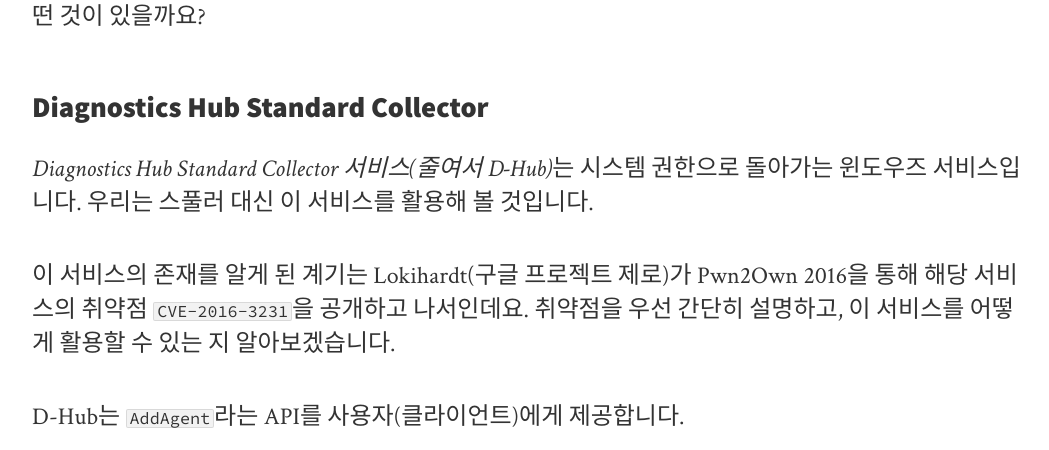
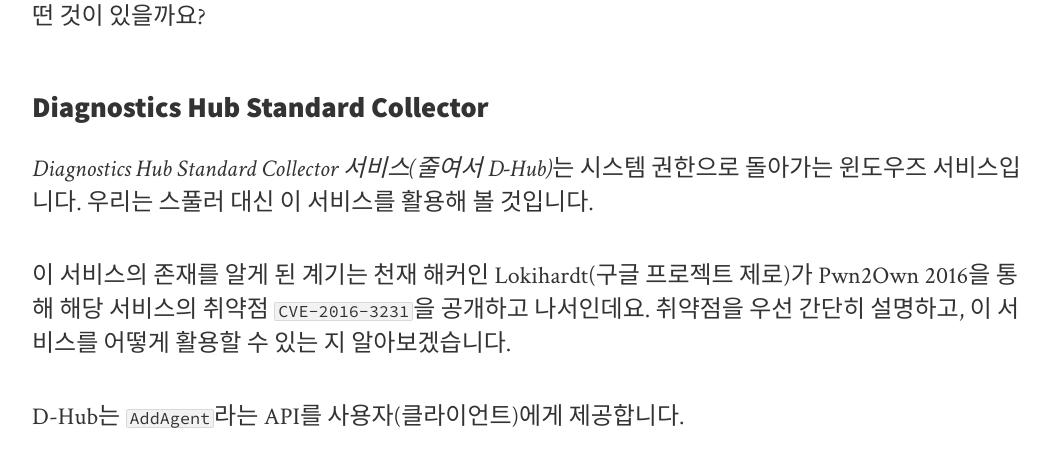
Before and after one commit to intellee/blog.diffense.co.kr, a Jekyll site: the page built from _posts/2019-03-02-Eop-DHub.md, in a window 1280 px wide and 900 px high, scrolled down 4118 px, cut to the strip 0-450 px from the top of the window. Shown: the whole strip, without its empty margins (108-1157 px from the left). Built offline with Jekyll 4.4.1, drawn with Linux system fonts in a browser that asks for light colours; nearby versions of some CDN libraries.

Commit message:
Eop DHub

```diff
--- a/_posts/2019-03-02-Eop-DHub.md
+++ b/_posts/2019-03-02-Eop-DHub.md
@@ -64,7 +64,7 @@
 
 *Diagnostics Hub Standard Collector 서비스(줄여서 D-Hub)*는 시스템 권한으로 돌아가는 윈도우즈 서비스입니다. 우리는 스풀러 대신 이 서비스를 활용해 볼 것입니다.
 
-이 서비스의 존재를 알게 된 계기는 Lokihardt(구글 프로젝트 제로)가 Pwn2Own 2016을 통해 해당 서비스의 취약점 `CVE-2016-3231`을 공개하고 나서인데요. 취약점을 우선 간단히 설명하고, 이 서비스를 어떻게 활용할 수 있는 지 알아보겠습니다.
+이 서비스의 존재를 알게 된 계기는 천재 해커인 Lokihardt(구글 프로젝트 제로)가 Pwn2Own 2016을 통해 해당 서비스의 취약점 `CVE-2016-3231`을 공개하고 나서인데요. 취약점을 우선 간단히 설명하고, 이 서비스를 어떻게 활용할 수 있는 지 알아보겠습니다.
 
 D-Hub는 `AddAgent`라는 API를 사용자(클라이언트)에게 제공합니다.
 
```
Also changed, not shown: 2 other files.
